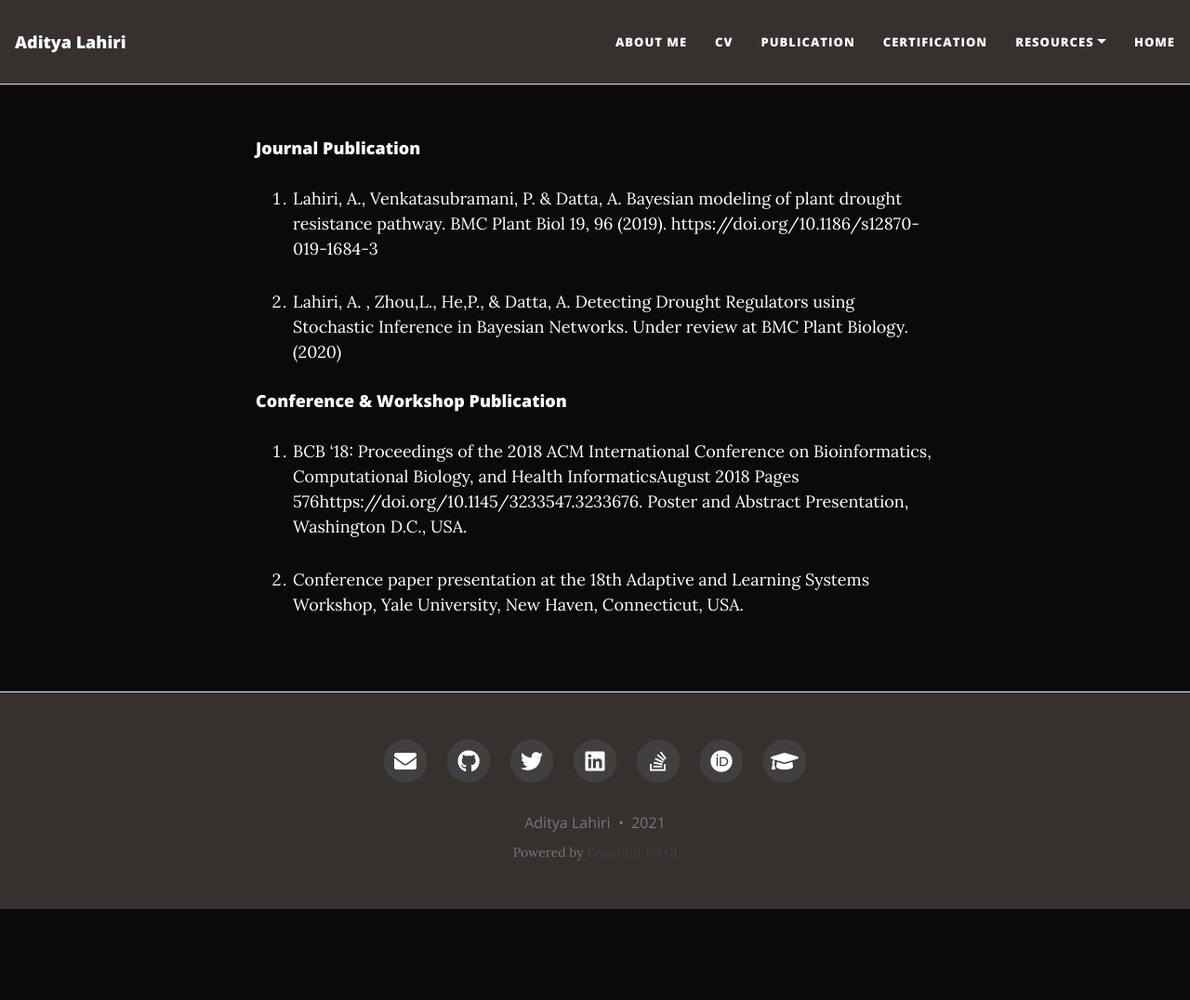
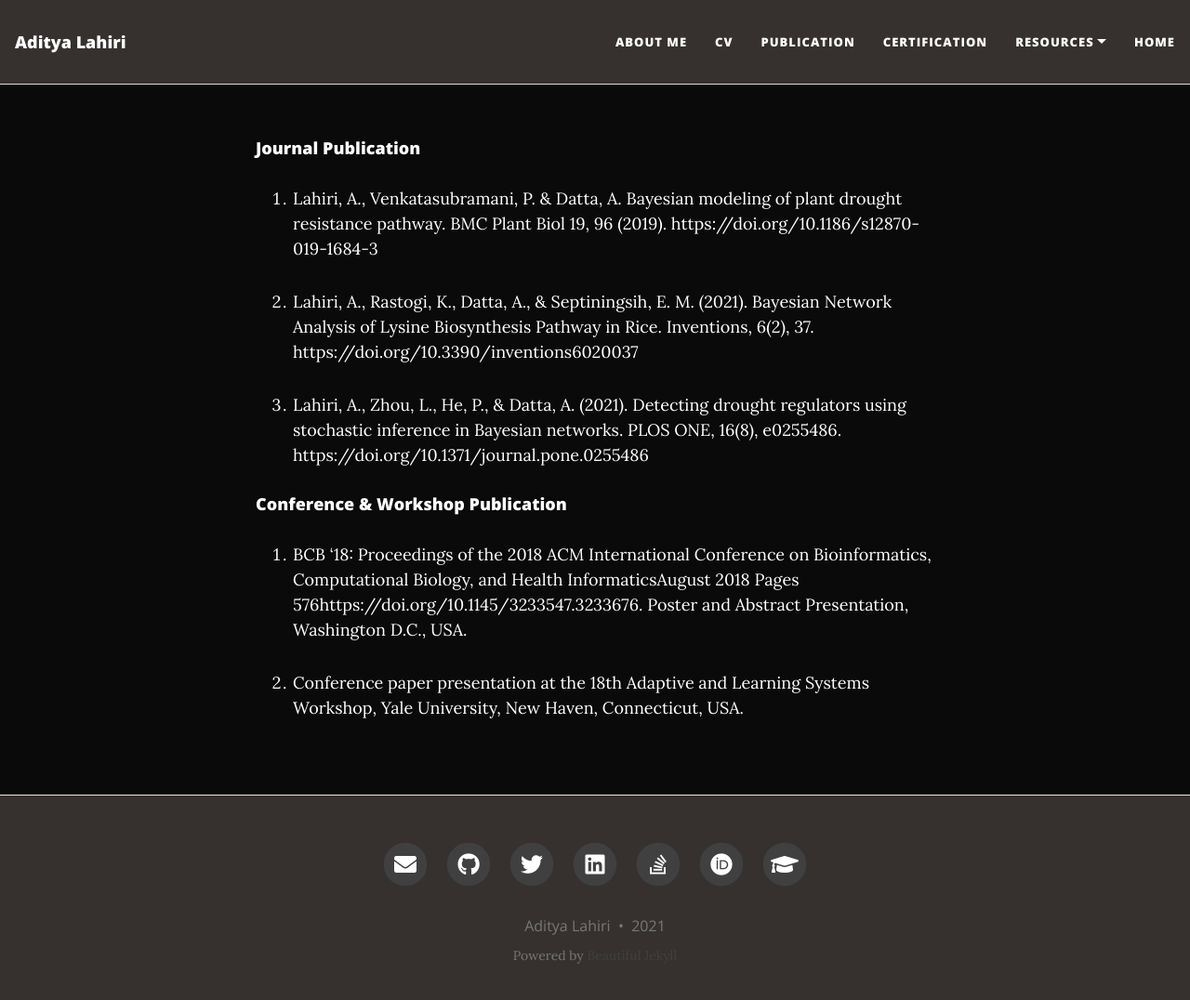
Before and after one commit to adilahiri/adilahiri.github.io, a Jekyll site: the page built from Publication.md, in a window 1280 px wide and 1089 px high. Shown: the top 1076 px of the window at 93% size. Built offline with Jekyll 4.4.1, drawn with Linux system fonts in a browser that asks for light colours; nearby versions of some CDN libraries.

Commit message:
updated publications

```diff
--- a/Publication.md
+++ b/Publication.md
@@ -8,8 +8,10 @@ show-avatar: false
 1. Lahiri, A., Venkatasubramani, P. & Datta, A. Bayesian modeling of plant drought resistance pathway.
 BMC Plant Biol 19, 96 (2019). https://doi.org/10.1186/s12870-019-1684-3
 
-2. Lahiri, A. , Zhou,L., He,P., & Datta, A. Detecting Drought Regulators using Stochastic Inference in Bayesian Networks.
-Under review at BMC Plant Biology. (2020)
+2. Lahiri, A., Rastogi, K., Datta, A., & Septiningsih, E. M. (2021). Bayesian Network Analysis of Lysine Biosynthesis Pathway in Rice. Inventions, 6(2), 37. https://doi.org/10.3390/inventions6020037
+
+3. Lahiri, A., Zhou, L., He, P., & Datta, A. (2021). Detecting drought regulators using stochastic inference in Bayesian networks. PLOS ONE, 16(8), e0255486. https://doi.org/10.1371/journal.pone.0255486
+
 
 
 #### Conference & Workshop Publication
```
